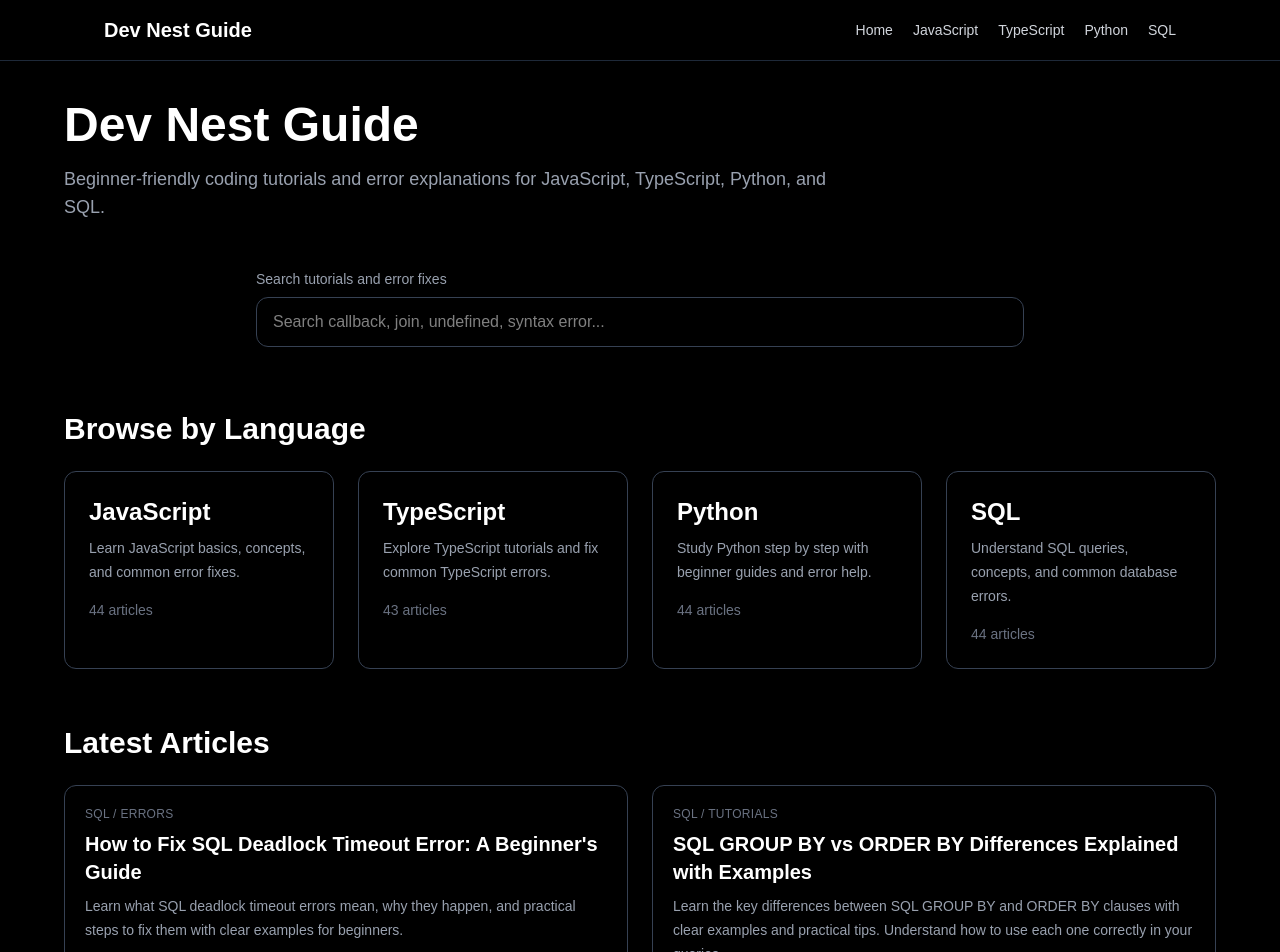
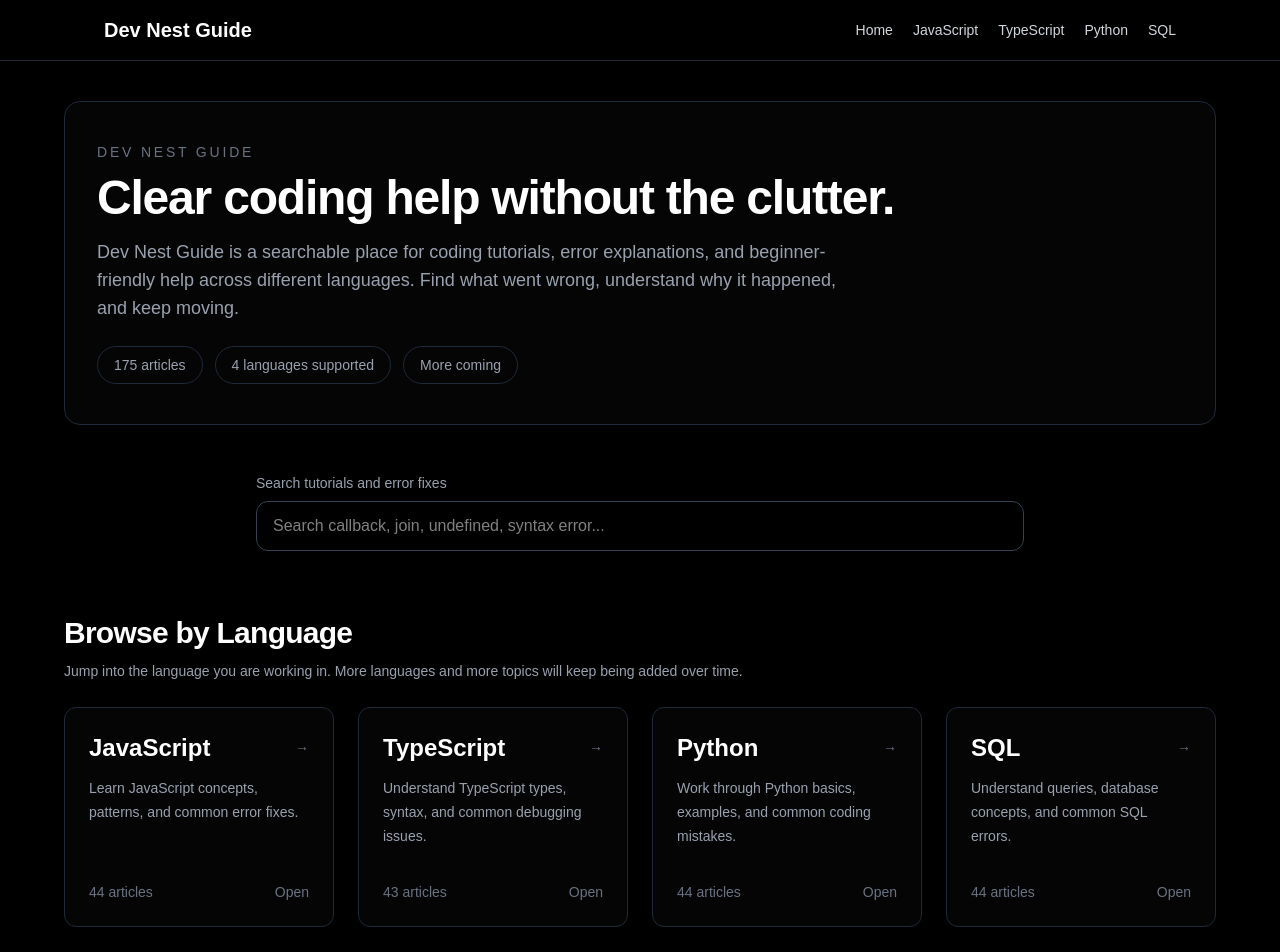
Before and after one commit to Chaikata/simple-coding-guide, a Next.js app: page / in a window 1280 px wide. Shown: the top 952 px of the page. Built offline with nearby package versions, Linux system fonts and the light colour scheme.

Commit message:
Update page.tsx

```diff
--- a/app/page.tsx
+++ b/app/page.tsx
@@ -6,22 +6,22 @@ const languages = [
   {
     slug: "javascript",
     name: "JavaScript",
-    description: "Learn JavaScript basics, concepts, and common error fixes.",
+    description: "Learn JavaScript concepts, patterns, and common error fixes.",
   },
   {
     slug: "typescript",
     name: "TypeScript",
-    description: "Explore TypeScript tutorials and fix common TypeScript errors.",
+    description: "Understand TypeScript types, syntax, and common debugging issues.",
   },
   {
     slug: "python",
     name: "Python",
-    description: "Study Python step by step with beginner guides and error help.",
+    description: "Work through Python basics, examples, and common coding mistakes.",
   },
   {
     slug: "sql",
     name: "SQL",
-    description: "Understand SQL queries, concepts, and common database errors.",
+    description: "Understand queries, database concepts, and common SQL errors.",
   },
 ];
 
@@ -33,60 +33,114 @@ function getLatestArticles(limit = 8) {
   return [...articles].slice(-limit).reverse();
 }
 
+function getTotalArticleCount() {
+  return articles.length;
+}
+
 export default function HomePage() {
   const latestArticles = getLatestArticles(8);
+  const totalArticles = getTotalArticleCount();
 
   return (
-    <main className="min-h-screen bg-black px-10 py-10 text-white">
+    <main className="min-h-screen bg-black px-6 py-10 text-white md:px-10">
       <div className="mx-auto max-w-6xl">
-        <div className="mb-12">
-          <h1 className="mb-4 text-5xl font-bold">Dev Nest Guide</h1>
-          <p className="max-w-3xl text-lg text-gray-400">
-            Beginner-friendly coding tutorials and error explanations for
-            JavaScript, TypeScript, Python, and SQL.
+        <div className="mb-12 rounded-2xl border border-gray-800 bg-white/[0.02] px-6 py-8 md:px-8 md:py-10">
+          <p className="mb-3 text-sm uppercase tracking-[0.2em] text-gray-500">
+            Dev Nest Guide
           </p>
+
+          <h1 className="mb-4 text-4xl font-bold tracking-tight md:text-5xl">
+            Clear coding help without the clutter.
+          </h1>
+
+          <p className="max-w-3xl text-base leading-7 text-gray-400 md:text-lg">
+            Dev Nest Guide is a searchable place for coding tutorials, error
+            explanations, and beginner-friendly help across different languages.
+            Find what went wrong, understand why it happened, and keep moving.
+          </p>
+
+          <div className="mt-6 flex flex-wrap gap-3 text-sm text-gray-400">
+            <div className="rounded-full border border-gray-800 px-4 py-2">
+              {totalArticles} articles
+            </div>
+            <div className="rounded-full border border-gray-800 px-4 py-2">
+              4 languages supported
+            </div>
+            <div className="rounded-full border border-gray-800 px-4 py-2">
+              More coming
+            </div>
+          </div>
         </div>
 
-        <div className="mb-12">
+        <div className="mb-14">
           <SearchBar />
         </div>
 
         <div className="mb-14">
-          <h2 className="mb-6 text-3xl font-bold">Browse by Language</h2>
+          <div className="mb-6">
+            <h2 className="text-3xl font-bold tracking-tight">
+              Browse by Language
+            </h2>
+            <p className="mt-2 max-w-3xl text-sm leading-6 text-gray-400">
+              Jump into the language you are working in. More languages and more
+              topics will keep being added over time.
+            </p>
+          </div>
 
           <div className="grid gap-6 md:grid-cols-2 xl:grid-cols-4">
             {languages.map((language) => (
               <Link
                 key={language.slug}
                 href={`/${language.slug}`}
-                className="rounded-xl border border-gray-700 p-6 transition hover:border-gray-400"
+                className="group flex min-h-[220px] flex-col rounded-xl border border-gray-800 bg-white/[0.02] p-6 transition duration-200 hover:-translate-y-0.5 hover:border-gray-500 hover:bg-white/[0.04]"
               >
-                <h3 className="mb-2 text-2xl font-semibold">{language.name}</h3>
-                <p className="text-sm leading-6 text-gray-400">
+                <div className="flex items-start justify-between gap-3">
+                  <h3 className="text-2xl font-semibold">{language.name}</h3>
+                  <span className="mt-1 text-sm text-gray-500 transition group-hover:text-gray-300">
+                    →
+                  </span>
+                </div>
+
+                <p className="mt-3 text-sm leading-6 text-gray-400">
                   {language.description}
                 </p>
-                <p className="mt-4 text-sm text-gray-500">
-                  {getArticleCount(language.slug)} articles
-                </p>
+
+                <div className="mt-auto flex items-center justify-between pt-6 text-sm">
+                  <p className="text-gray-500">
+                    {getArticleCount(language.slug)} articles
+                  </p>
+                  <p className="text-gray-500 transition group-hover:text-gray-300">
+                    Open
+                  </p>
+                </div>
               </Link>
             ))}
           </div>
         </div>
 
         <div>
-          <h2 className="mb-6 text-3xl font-bold">Latest Articles</h2>
+          <div className="mb-6">
+            <h2 className="text-3xl font-bold tracking-tight">
+              Latest Articles
+            </h2>
+            <p className="mt-2 text-sm leading-6 text-gray-400">
+              Recently added explanations, guides, and fixes.
+            </p>
+          </div>
 
           <div className="grid gap-6 md:grid-cols-2">
             {latestArticles.map((article) => (
               <Link
                 key={article.slug}
                 href={`/${article.language}/${article.type}/${article.slug}`}
-                className="rounded-xl border border-gray-700 p-5 transition hover:border-gray-400"
+                className="group rounded-xl border border-gray-800 bg-white/[0.02] p-5 transition duration-200 hover:border-gray-500 hover:bg-white/[0.04]"
               >
                 <p className="mb-2 text-xs uppercase tracking-wide text-gray-500">
                   {article.language} / {article.type}
                 </p>
-                <h3 className="mb-2 text-xl font-semibold">{article.title}</h3>
+                <h3 className="mb-2 text-xl font-semibold transition group-hover:text-gray-100">
+                  {article.title}
+                </h3>
                 <p className="text-sm leading-6 text-gray-400">
                   {article.description}
                 </p>
```
